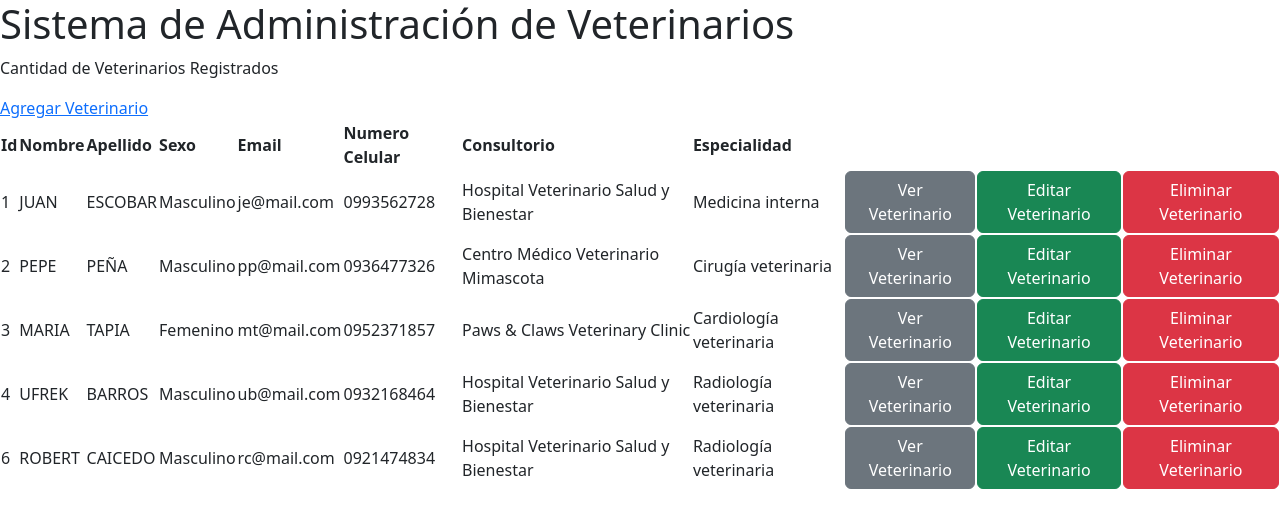
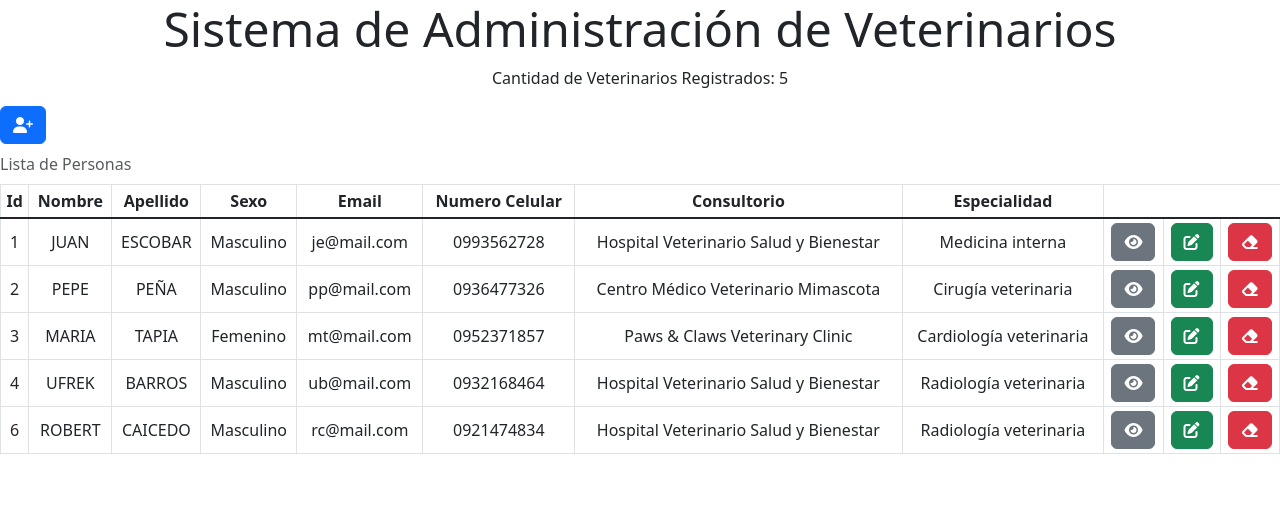
Before and after one commit to 2503200/Proyect_API, a Django app: page / in a window 1280 px wide. Shown: the top 528 px of the page. Run offline with Django 4.2, Linux system fonts and the light colour scheme; data comes from the database, SQL or seed files in the repository; some libraries are stand-ins or nearby versions.

Commit message:
Commit inicial

```diff
--- a/sun_app/webapp/templates/veterinarios.html
+++ b/sun_app/webapp/templates/veterinarios.html
@@ -4,16 +4,25 @@
     <meta charset="UTF-8">
     <meta name="viewport" content="width=device-width, initial-scale=1">
     <link href="https://cdn.jsdelivr.net/npm/bootstrap@5.3.0/dist/css/bootstrap.min.css" rel="stylesheet" integrity="sha384-9ndCyUaIbzAi2FUVXJi0CjmCapSmO7SnpJef0486qhLnuZ2cdeRhO02iuK6FUUVM" crossorigin="anonymous">
-    <title>Administracion</title>
+    <script src="https://kit.fontawesome.com/22ad93d1da.js" crossorigin="anonymous"></script>
+    <title>S.A.V.</title>
 </head>
 <body>
 <script src="https://cdn.jsdelivr.net/npm/bootstrap@5.3.0/dist/js/bootstrap.bundle.min.js" integrity="sha384-geWF76RCwLtnZ8qwWowPQNguL3RmwHVBC9FhGdlKrxdiJJigb/j/68SIy3Te4Bkz" crossorigin="anonymous"></script>
-<h1>Sistema de Administración de Veterinarios</h1>
-<p>Cantidad de Veterinarios Registrados</p>
+<div class="panel panel-primary" align="center">
+    <div class="panel panel-primary" align="center">
+    <div class="panel-heading"></div>
+    <h1 class="display-5">Sistema de Administración de Veterinarios</h1>
+    </div>
+    <p>Cantidad de Veterinarios Registrados: {{cantidad}}</p>
+    </div>
+</div>
 <div>
-    <a href="agregar_veteri">Agregar Veterinario</a>
+    <a class="btn btn-primary" href="agregar_veteri/"><i class="fa-solid fa-user-plus"></i></a>
 </div>
-<table>
+<div class="table-responsive" align="center">
+<table class="table table-hover table-bordered table-sm align-middle caption-top text-center table-condensed">
+    <caption>Lista de Personas</caption>
     <tr>
         <th>Id</th>
         <th>Nombre</th>
@@ -24,6 +33,7 @@
         <th>Consultorio</th>
         <th>Especialidad</th>
     </tr>
+    <tbody class="table-group-divider">
         {% for veterinario in veterinarios %}
             <tr>
                 <td>{{veterinario.id}}</td>
@@ -34,11 +44,13 @@
                 <td>{{veterinario.numero_celular}}</td>
                 <td>{{veterinario.consultorio.nombre}}</td>
                 <td>{{veterinario.especialidad.nombre}}</td>
-                <td><a class="btn btn-secondary" href="ver_veteri/{{veterinario.id}}"> Ver Veterinario</a></td>
-                <td><a class="btn btn-success" href="editar_veteri/{{veterinario.id}}"> Editar Veterinario</a></td>
-                <td><a class="btn btn-danger" href="eliminar_veteri/{{veterinario.id}}"> Eliminar Veterinario</a></td>
+                <td><a class="btn btn-secondary" href="ver_veteri/{{veterinario.id}}"><i class="fa-solid fa-eye"></i></a></td>
+                <td><a class="btn btn-success" href="editar_veteri/{{veterinario.id}}"><i class="fa-solid fa-pen-to-square"></i></a></td>
+                <td><a class="btn btn-danger" href="eliminar_veteri/{{veterinario.id}}"><i class="fa-solid fa-eraser"></i></a></td>
             </tr>
         {% endfor %}
+    </tbody>
 </table>
+        </div>
 </body>
 </html>
```
Also changed, not shown: sun_app/sun_app/settings.py (+14 -5 lines).
